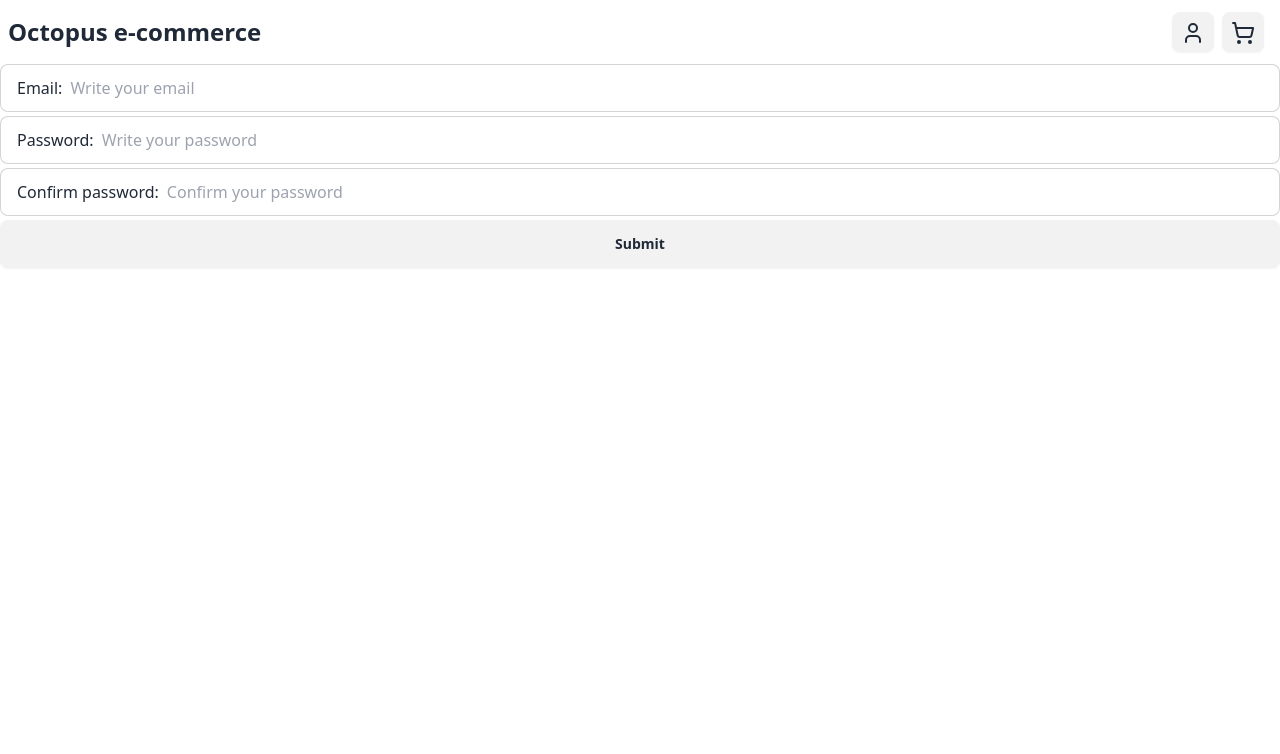
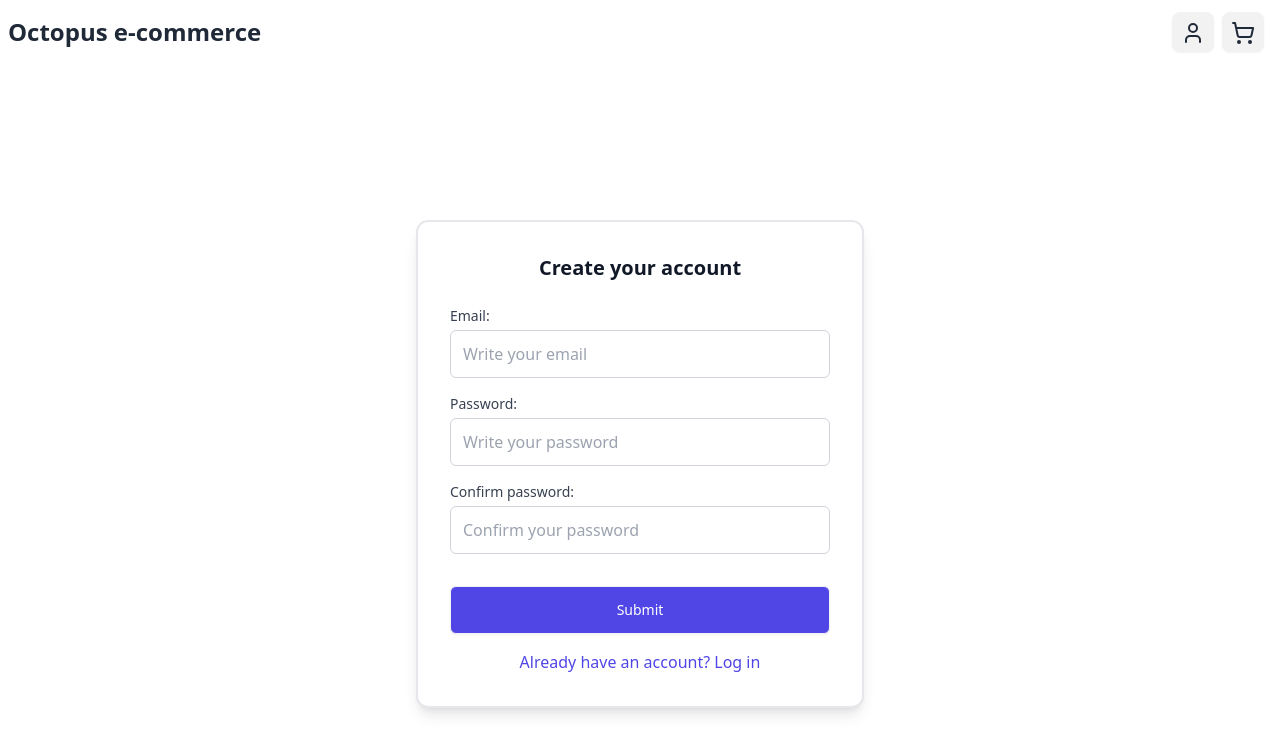
Before and after one commit to dev-martin02/octopusecomerce, a React (Vite) app: page /signup in a window 1280 px wide. Shown: the top 754 px of the page. Built offline with nearby package versions, Linux system fonts and the light colour scheme; no server answers.

Commit message:
login and signup compnent style was ddade it

```diff
--- a/src/components/Authentication/Login.tsx
+++ b/src/components/Authentication/Login.tsx
@@ -13,31 +13,48 @@ export function Login() {
   };
 
   return (
-    <>
-      <form className="flex flex-col gap-1" onSubmit={handleForm}>
-        <label className="input input-bordered flex items-center gap-2">
-          Email
+    <div className="min-h-screen flex items-center justify-center  p-4">
+      <form
+        className="w-full max-w-md space-y-6 bg-white p-8 rounded-xl shadow-lg  border-2 border-gray-200"
+        onSubmit={handleForm}
+      >
+        <h2 className="text-xl font-bold text-center text-gray-900">
+          Login to your account
+        </h2>
+
+        <div className="space-y-4">
           <input
             type="email"
-            placeholder="Please write your email"
             name="email"
+            required
+            className="w-full px-3 py-2 border border-gray-300 rounded-md placeholder-gray-500 focus:outline-none focus:ring-2 focus:ring-indigo-500 focus:border-indigo-500"
+            placeholder="Email address"
           />
-        </label>
-        <label className="input input-bordered flex items-center gap-2">
-          Password:
           <input
-            type="text"
-            placeholder="Please write your email"
+            type="password"
             name="password"
+            required
+            className="w-full px-3 py-2 border border-gray-300 rounded-md placeholder-gray-500 focus:outline-none focus:ring-2 focus:ring-indigo-500 focus:border-indigo-500"
+            placeholder="Password"
           />
-        </label>
-        <button type="submit" className="btn">
+        </div>
+
+        <button
+          type="submit"
+          className="w-full py-2 px-4 bg-indigo-600 hover:bg-indigo-700 text-white font-medium rounded-md focus:outline-none focus:ring-2 focus:ring-offset-2 focus:ring-indigo-500 transition duration-150 ease-in-out"
+        >
           Login
         </button>
+
+        <div className="text-center">
+          <Link
+            to="/signup"
+            className="font-medium text-indigo-600 hover:text-indigo-500"
+          >
+            Don't have an account? Sign Up
+          </Link>
+        </div>
       </form>
-      <Link to="signup" className="btn">
-        Sign Up
-      </Link>
-    </>
+    </div>
   );
 }
--- a/src/components/Authentication/SignUp.tsx
+++ b/src/components/Authentication/SignUp.tsx
@@ -1,3 +1,4 @@
+import { Link } from "react-router-dom";
 import { addNewUser } from "../../api/superbaseApi";
 
 export function SignUp() {
@@ -12,26 +13,61 @@ export function SignUp() {
   };
 
   return (
-    <div>
-      <form onSubmit={handleForm} className="flex flex-col gap-1">
-        <label className="input input-bordered flex items-center gap-2">
-          Email:
-          <input type="email" placeholder="Write your email" name="email" />
-        </label>
-        <label className="input input-bordered flex items-center gap-2">
-          Password:
-          <input type="text" placeholder="Write your password" />
-        </label>
-        <label className="input input-bordered flex items-center gap-2">
-          Confirm password:
-          <input
-            type="text"
-            placeholder="Confirm your password"
-            name="password"
-          />
-        </label>
-        <button className="btn">Submit</button>
-      </form>
+    <div className="min-h-screen flex items-center justify-center p-4">
+      <div className="w-full max-w-md bg-white p-8 rounded-xl shadow-lg border-2 border-gray-200">
+        <h2 className="text-xl font-bold text-center text-gray-900 mb-6">
+          Create your account
+        </h2>
+        <form onSubmit={handleForm} className="flex flex-col gap-4">
+          <label className="flex flex-col">
+            <span className="text-sm font-medium text-gray-700 mb-1">
+              Email:
+            </span>
+            <input
+              type="email"
+              name="email"
+              placeholder="Write your email"
+              className="input input-bordered w-full px-3 py-2 border border-gray-300 rounded-md placeholder-gray-400 focus:outline-none focus:ring-2 focus:ring-indigo-500 focus:border-indigo-500"
+            />
+          </label>
+          <label className="flex flex-col">
+            <span className="text-sm font-medium text-gray-700 mb-1">
+              Password:
+            </span>
+            <input
+              type="password"
+              name="password"
+              placeholder="Write your password"
+              className="input input-bordered w-full px-3 py-2 border border-gray-300 rounded-md placeholder-gray-400 focus:outline-none focus:ring-2 focus:ring-indigo-500 focus:border-indigo-500"
+            />
+          </label>
+          <label className="flex flex-col">
+            <span className="text-sm font-medium text-gray-700 mb-1">
+              Confirm password:
+            </span>
+            <input
+              type="password"
+              name="confirmPassword"
+              placeholder="Confirm your password"
+              className="input input-bordered w-full px-3 py-2 border border-gray-300 rounded-md placeholder-gray-400 focus:outline-none focus:ring-2 focus:ring-indigo-500 focus:border-indigo-500"
+            />
+          </label>
+          <button
+            type="submit"
+            className="btn w-full py-2 px-4 bg-indigo-600 hover:bg-indigo-700 text-white font-medium rounded-md focus:outline-none focus:ring-2 focus:ring-offset-2 focus:ring-indigo-500 transition duration-150 ease-in-out mt-4"
+          >
+            Submit
+          </button>
+        </form>
+        <div className="text-center mt-4">
+          <Link
+            to="/login"
+            className="font-medium text-indigo-600 hover:text-indigo-500"
+          >
+            Already have an account? Log in
+          </Link>
+        </div>
+      </div>
     </div>
   );
 }
--- a/src/components/products/Products.tsx
+++ b/src/components/products/Products.tsx
@@ -28,37 +28,43 @@ export function Products() {
   };
 
   return productList.map(({ name, image_logo, price, id }) => (
-    <div className="border-black rounded  flex gap-2 border-2 ">
+    <div className="border-gray-300 shadow-lg rounded-lg  flex gap-2 border-2 ">
       <figure className="w-40 ">
-        <img src={image_logo} alt="image of the product" className="h-40" />
+        <img
+          src={image_logo}
+          alt="image of the product"
+          className="h-40 object-contain"
+        />
       </figure>
-      <div className="flex flex-col gap-2 ">
-        <h3 className="text-lg font-extrabold font-serif">{name}</h3>
-        <span className="text-md font-semibold">${price}.00</span>
-
+      <div className="flex flex-col gap-2 p-4 flex-grow">
+        <h3 className="text-lg font-bold text-gray-800">{name}</h3>
+        <span className="text-md font-semibold text-green-600">
+          ${price.toFixed(2)}
+        </span>
         {cartList.find((product) => product.id === id) ? (
-          <div className="flex justify-around w-32  ">
+          <div className="flex items-center justify-start space-x-2">
             <button
-              className="btn btn-xs bg-red-700 text-white border-red-700 hover:  hover:border-red-800 hover:bg-red-800 rounded"
+              className="p-1 bg-red-500 text-white rounded-full hover:bg-red-600 transition-colors duration-300"
               onClick={() => decreaseProduct(id)}
             >
-              <Minus size={13} color="white" />
+              <Minus size={16} />
             </button>
-            {cartList
-              .filter((product) => product.id === id)
-              .map(({ quantity }) => (
-                <div>{quantity}</div>
-              ))}
+            <span className="font-medium text-gray-700 w-8 text-center">
+              {cartList.find((product) => product.id === id)?.quantity || 0}
+            </span>
             <button
-              className="btn btn-xs bg-green-600 text-white border-green-600 hover:  hover:border-green-800 hover:bg-green-800 rounded"
+              className="p-1 bg-green-500 text-white rounded-full hover:bg-green-600 transition-colors duration-300"
               onClick={() => increaseProduct(id)}
             >
-              <Plus size={13} color="white" />
+              <Plus size={16} />
             </button>
           </div>
         ) : (
-          <button className="btn btn-xs" onClick={() => productToCart(id)}>
-            Add To cart
+          <button
+            className="px-4 py-2 bg-blue-500 text-white rounded-md hover:bg-blue-600 transition-colors duration-300 text-sm font-medium"
+            onClick={() => productToCart(id)}
+          >
+            Add to Cart
           </button>
         )}
       </div>
```
